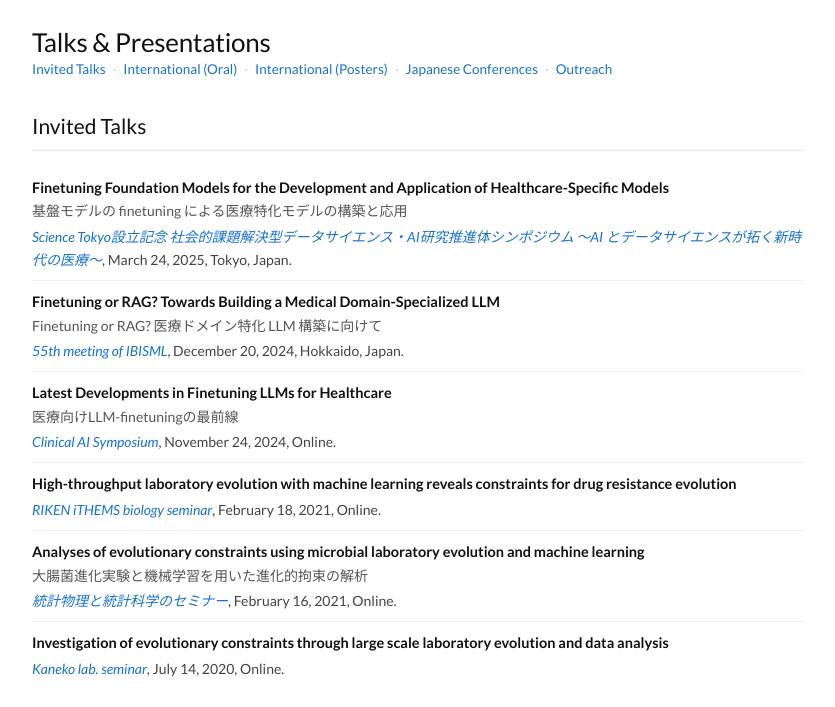
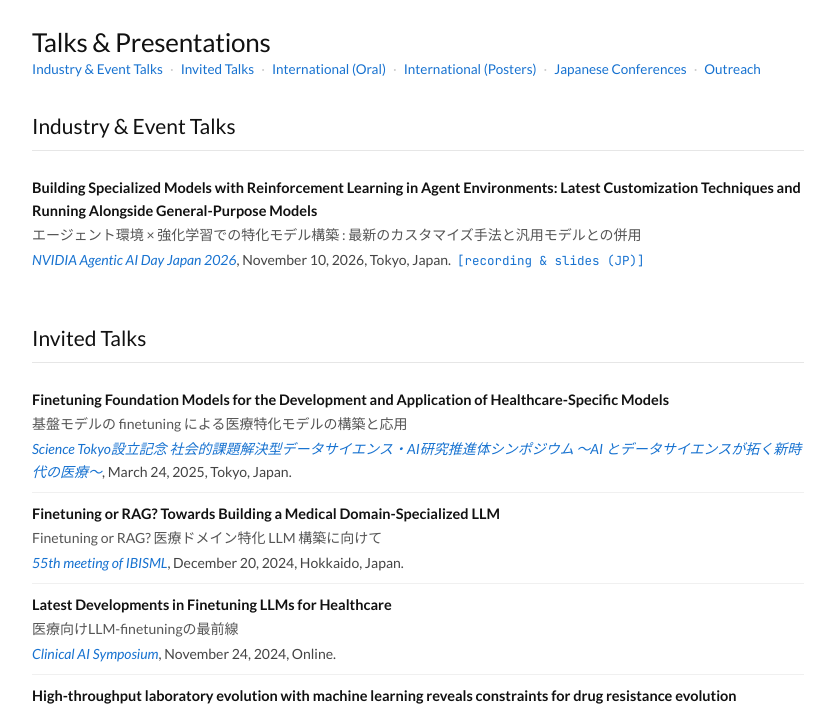
Before and after one commit to jiwasawa/jiwasawa.github.io, a plain HTML site: page talks.html in a window 1280 px wide. Shown: the part 69-776 px from the top of the page, without its empty margins (222-1057 px from the left). Drawn offline with Linux system fonts and the light colour scheme.

Commit message:
Deploying to gh-pages from @ jiwasawa/jiwasawa.github.io@e690a86103605d86d58b8e7d30b94c57020d90f2 🚀

```diff
--- a/talks.html
+++ b/talks.html
@@ -511,7 +511,20 @@ document.addEventListener('DOMContentLoaded', () => {
       </nav>
       <h1 class="page-title">Talks &amp; Presentations</h1>
       <div class="jump-bar">
-<a href="#invited-talks">Invited Talks</a><span class="sep">·</span><a href="#international-talks">International (Oral)</a><span class="sep">·</span><a href="#international-posters">International (Posters)</a><span class="sep">·</span><a href="#japanese-conferences">Japanese Conferences</a><span class="sep">·</span><a href="#outreach">Outreach</a>      </div>
+<a href="#industry-talks">Industry &amp; Event Talks</a><span class="sep">·</span><a href="#invited-talks">Invited Talks</a><span class="sep">·</span><a href="#international-talks">International (Oral)</a><span class="sep">·</span><a href="#international-posters">International (Posters)</a><span class="sep">·</span><a href="#japanese-conferences">Japanese Conferences</a><span class="sep">·</span><a href="#outreach">Outreach</a>      </div>
+      <section>
+        <div class="sec-head">
+          <h2 id="industry-talks">Industry &amp; Event Talks</h2>
+        </div>
+        <ul class="talk-list">
+          <li>
+            <div class="talk-title">Building Specialized Models with Reinforcement Learning in Agent Environments: Latest Customization Techniques and Running Alongside General-Purpose Models</div>
+            <div class="talk-jp">エージェント環境 × 強化学習での特化モデル構築 : 最新のカスタマイズ手法と汎用モデルとの併用</div>
+            <div class="talk-meta">
+<em><a href="https://www.nvidia.com/en-us/on-demand/session/agenticaidayjapan2026-aajp2607/?playlistId=playList-d72f26d4-44e8-4fcb-8daf-eb99c4569119">NVIDIA Agentic AI Day Japan 2026</a></em>, November 10, 2026, Tokyo, Japan.<span class="pub-actions"><a href="https://www.nvidia.com/en-us/on-demand/session/agenticaidayjapan2026-aajp2607/?playlistId=playList-d72f26d4-44e8-4fcb-8daf-eb99c4569119">[recording &amp; slides (JP)]</a></span>            </div>
+          </li>
+        </ul>
+      </section>
       <section>
         <div class="sec-head">
           <h2 id="invited-talks">Invited Talks</h2>
```
